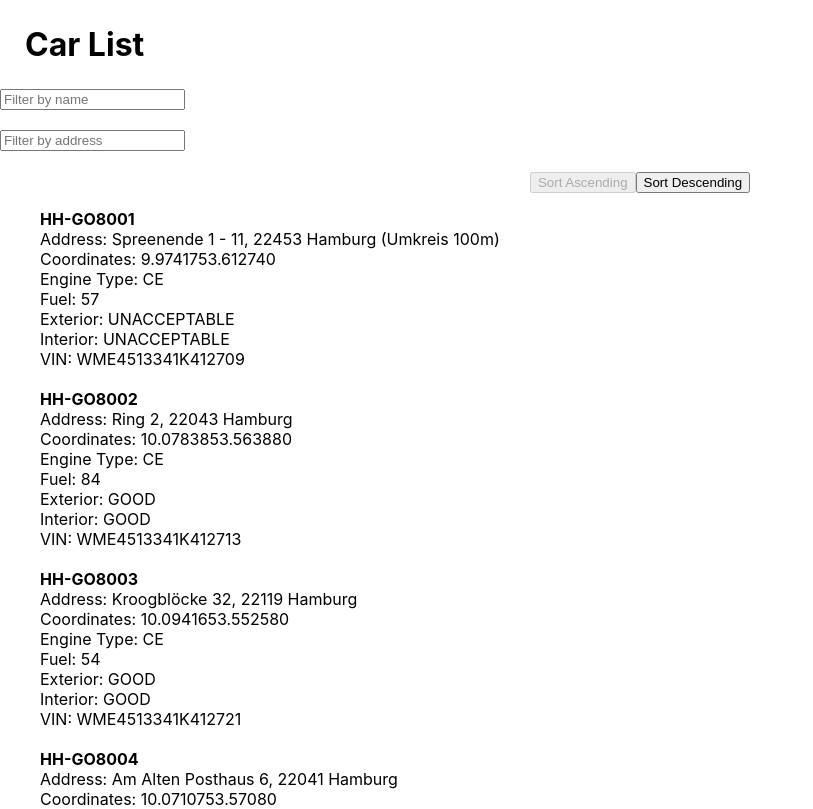
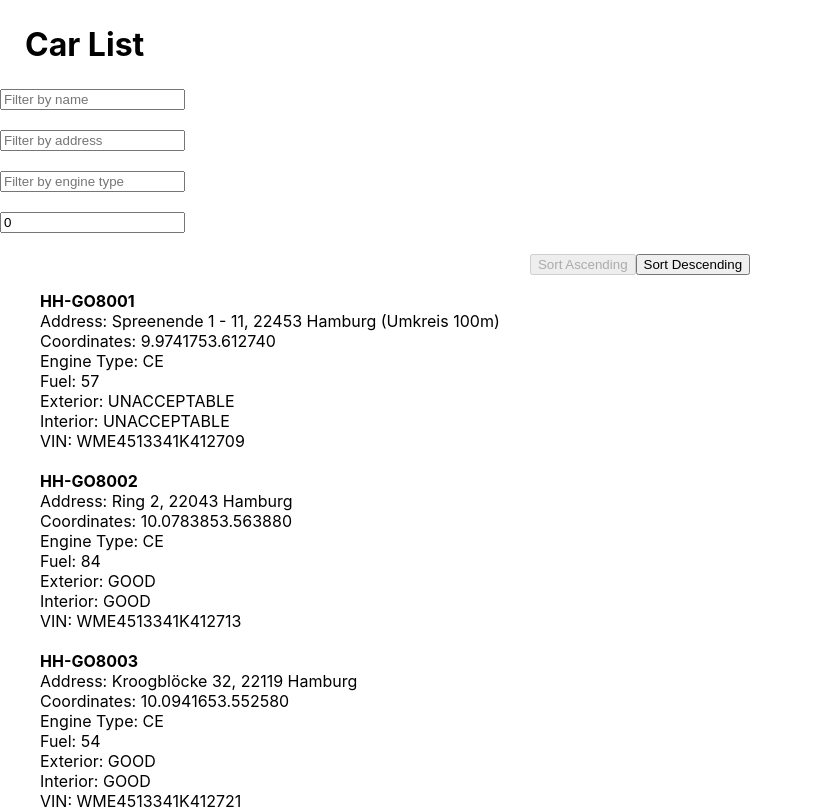
Before and after one commit to kikani-parth/car-map, a React (Create React App) app: page / in a window 1280 px wide. Shown: the top 809 px of the page, without its empty margins (0-813 px from the left). Built offline with nearby package versions, Linux system fonts and the light colour scheme.

Commit message:
add funtionality to filter cars by 'engine type' and 'fuel'

```diff
--- a/src/App.tsx
+++ b/src/App.tsx
@@ -1,5 +1,3 @@
-import React from 'react';
-import logo from './logo.svg';
 import './App.css';
 import CarPage from 'pages/CarPage';
 
--- a/src/components/FilterControls.tsx
+++ b/src/components/FilterControls.tsx
@@ -5,6 +5,8 @@ interface FilterControlsProps {
     name: string;
     address: string;
     coordinates: number[];
+    engineType: string;
+    fuel: number;
   };
   onFilterChange: (filterType: string, value: string) => void;
 }
@@ -30,6 +32,22 @@ const FilterControls: React.FC<FilterControlsProps> = ({
         onChange={(e) => onFilterChange('address', e.target.value)}
         style={{ marginBottom: '20px', display: 'block' }}
       />
+
+      <input
+        type="text"
+        placeholder="Filter by engine type"
+        value={filters.engineType}
+        onChange={(e) => onFilterChange('engineType', e.target.value)}
+        style={{ marginBottom: '20px', display: 'block' }}
+      />
+
+      <input
+        type="number"
+        placeholder="Filter by fuel"
+        value={filters.fuel}
+        onChange={(e) => onFilterChange('fuel', e.target.value)}
+        style={{ marginBottom: '20px', display: 'block' }}
+      />
     </div>
   );
 };
--- a/src/components/FilteredCarList.tsx
+++ b/src/components/FilteredCarList.tsx
@@ -11,10 +11,13 @@ interface FilteredCarListProps {
 }
 
 const FilteredCarList: React.FC<FilteredCarListProps> = ({ cars }) => {
+  // TODO: add useState<Placemark>
   const [filters, setFilters] = useState({
     name: '',
     address: '',
     coordinates: [0],
+    engineType: '',
+    fuel: 0,
   });
   const [sortOrder, setSortOrder] = useState<'asc' | 'desc'>('asc');
 
@@ -29,7 +32,9 @@ const FilteredCarList: React.FC<FilteredCarListProps> = ({ cars }) => {
     cars,
     filters.name,
     filters.address,
-    filters.coordinates
+    filters.coordinates,
+    filters.engineType,
+    filters.fuel
   );
 
   const sortedCars = sortCars(filteredCars, sortOrder);
--- a/src/pages/CarPage.tsx
+++ b/src/pages/CarPage.tsx
@@ -1,5 +1,4 @@
 import React, { useState, useEffect } from 'react';
-import CarList from '../components/CarList';
 import { Placemark } from '../types';
 import locationsData from '../assets/locations.json';
 import FilteredCarList from 'components/FilteredCarList';
--- a/src/utils/filterUtils.tsx
+++ b/src/utils/filterUtils.tsx
@@ -4,12 +4,20 @@ export const filterCars = (
   cars: Placemark[],
   nameFilter: string,
   adddressFilter: string,
-  coordinatesFilter: number[]
+  coordinatesFilter: number[],
+  engineTypeFilter: string,
+  fuelFilter: number
 ): Placemark[] => {
   return cars.filter(
     (car) =>
+      // Name filtering
       car.name.toLowerCase().includes(nameFilter.toLowerCase()) &&
-      car.address.toLowerCase().includes(adddressFilter.toLowerCase())
-    //   car.coordinates.toLowerCase().includes(coordinatesFilter.toLowerCase())
+      // Address filtering
+      car.address.toLowerCase().includes(adddressFilter.toLowerCase()) &&
+      //   car.coordinates.toLowerCase().includes(coordinatesFilter.toLowerCase())
+      // Engine Type filtering
+      car.engineType.toLowerCase().includes(engineTypeFilter.toLowerCase()) &&
+      // Fuel filtering
+      (fuelFilter ? car.fuel >= fuelFilter : true)
   );
 };
```
